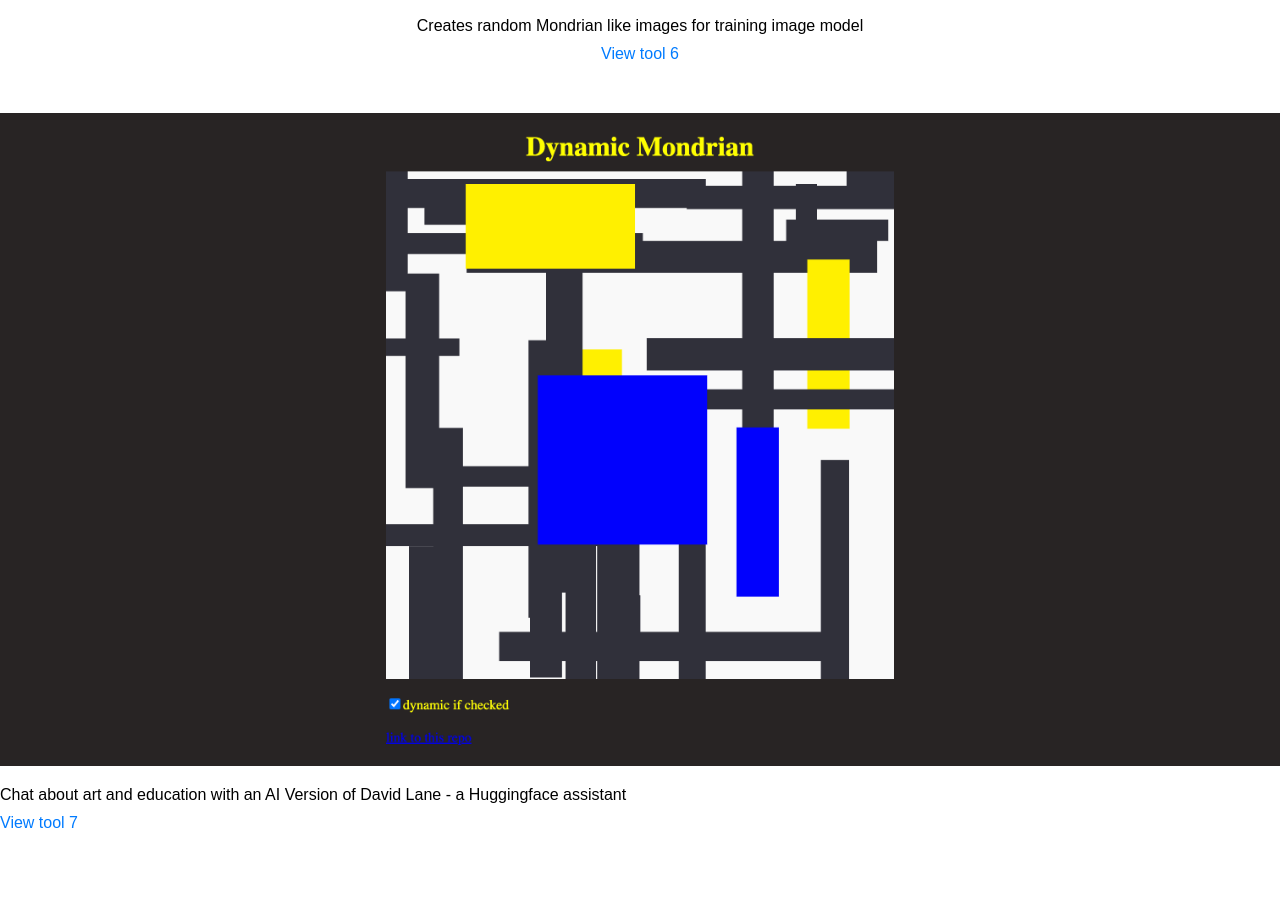
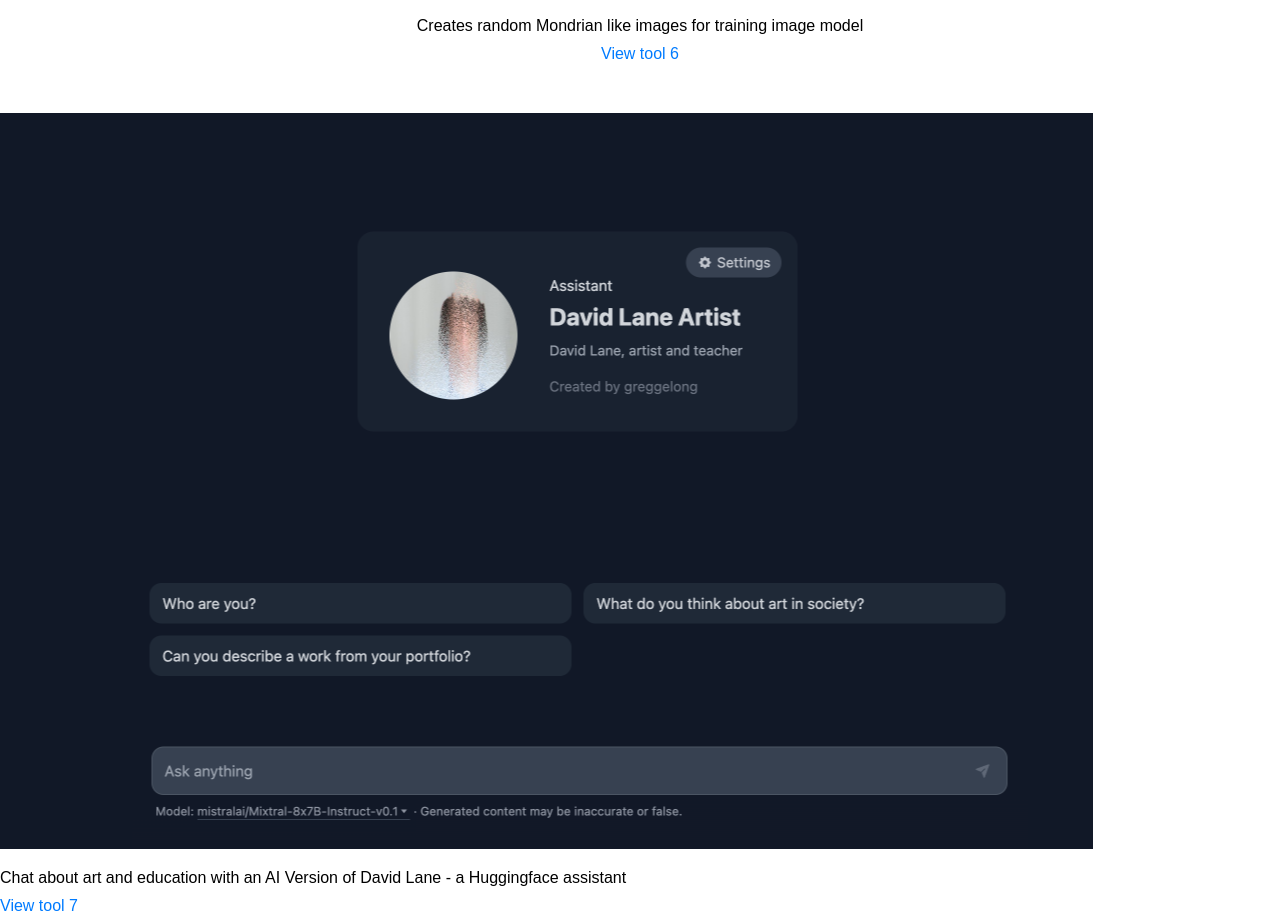
Before and after one commit to greggelong/davidLane, a plain HTML site: page index.html in a window 1280 px wide. Shown: the part 3044-3959 px from the top of the page. Before the commit the page ends 3876 px from the top, so only its background shows below. Drawn offline with Linux system fonts and the light colour scheme.

Commit message:
add image and link

```diff
--- a/index.html
+++ b/index.html
@@ -155,7 +155,7 @@
     <!-- Art Piece 7 -->
     <div class="art-piece">
       <img
-        src="https://greggelong.github.io/davidLane/t6.png"
+        src="https://greggelong.github.io/davidLane/t7.png"
         alt="Art Piece 7"
       />
       <p class="description"></p>
```
Also changed, not shown: t7.png (added).
